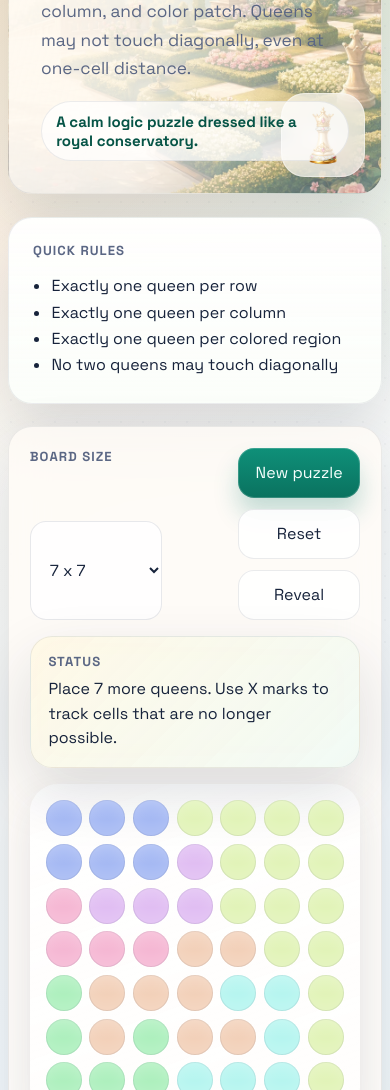
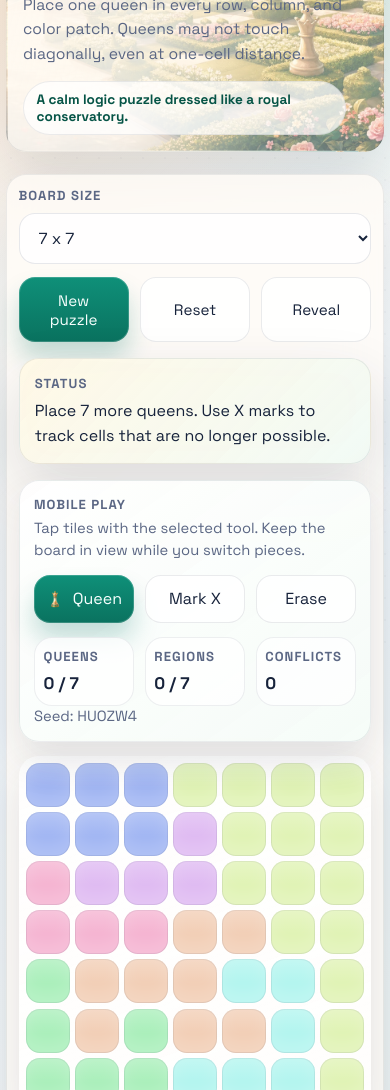
Before and after one commit to buicongnguyen/queens-garden, a website with bundled scripts: page index.html in a window 390 px wide. Shown: the part 183-1273 px from the top of the page. Built offline with nearby package versions, Linux system fonts and the light colour scheme.

Commit message:
Improve mobile gameplay layout

```diff
--- a/index.html
+++ b/index.html
@@ -70,13 +70,54 @@
             </p>
           </div>
 
+          <section class="mobile-hud" aria-label="Mobile play controls">
+            <div class="mobile-hud-head">
+              <p class="status-heading">Mobile play</p>
+              <p class="mobile-hud-tip">
+                Tap tiles with the selected tool. Keep the board in view while
+                you switch pieces.
+              </p>
+            </div>
+            <div class="tool-row mobile-tool-row">
+              <button class="tool-button" data-tool="queen" type="button">
+                <img
+                  class="tool-icon"
+                  src="./assets/queen-token-192.png"
+                  alt=""
+                />
+                Queen
+              </button>
+              <button class="tool-button" data-tool="mark" type="button">
+                Mark X
+              </button>
+              <button class="tool-button" data-tool="erase" type="button">
+                Erase
+              </button>
+            </div>
+            <div class="mobile-stat-grid">
+              <article class="stat-card mobile-stat-card">
+                <p class="stat-label">Queens</p>
+                <p class="stat-value" data-queens-stat>0 / 0</p>
+              </article>
+              <article class="stat-card mobile-stat-card">
+                <p class="stat-label">Regions</p>
+                <p class="stat-value" data-regions-stat>0 / 0</p>
+              </article>
+              <article class="stat-card mobile-stat-card">
+                <p class="stat-label">Conflicts</p>
+                <p class="stat-value" data-conflicts-stat>0</p>
+              </article>
+            </div>
+            <p class="mobile-seed" data-seed-label>Seed: --</p>
+          </section>
+
           <div class="board-shell">
             <div class="board" id="board" aria-label="Queen puzzle board"></div>
           </div>
         </div>
 
         <aside class="side-panel">
-          <section class="panel-card">
+          <section class="panel-card desktop-panel">
             <div class="panel-head">
               <h2>Tools</h2>
               <p>Use the buttons below or press Q, X, and E.</p>
@@ -99,28 +140,28 @@
             </div>
           </section>
 
-          <section class="panel-card">
+          <section class="panel-card desktop-panel">
             <div class="panel-head">
               <h2>Progress</h2>
-              <p id="seed-label">Seed: --</p>
+              <p id="seed-label" data-seed-label>Seed: --</p>
             </div>
             <div class="stat-grid">
               <article class="stat-card">
                 <p class="stat-label">Queens</p>
-                <p class="stat-value" id="queens-stat">0 / 0</p>
+                <p class="stat-value" id="queens-stat" data-queens-stat>0 / 0</p>
               </article>
               <article class="stat-card">
                 <p class="stat-label">Regions</p>
-                <p class="stat-value" id="regions-stat">0 / 0</p>
+                <p class="stat-value" id="regions-stat" data-regions-stat>0 / 0</p>
               </article>
               <article class="stat-card">
                 <p class="stat-label">Conflicts</p>
-                <p class="stat-value" id="conflicts-stat">0</p>
+                <p class="stat-value" id="conflicts-stat" data-conflicts-stat>0</p>
               </article>
             </div>
           </section>
 
-          <section class="panel-card">
+          <section class="panel-card tips-panel">
             <div class="panel-head">
               <h2>How to play</h2>
             </div>
--- a/src/main.js
+++ b/src/main.js
@@ -17,10 +17,10 @@ const newGameButton = document.querySelector("#new-game-button");
 const resetButton = document.querySelector("#reset-button");
 const revealButton = document.querySelector("#reveal-button");
 const statusText = document.querySelector("#status-text");
-const queensStat = document.querySelector("#queens-stat");
-const regionsStat = document.querySelector("#regions-stat");
-const conflictsStat = document.querySelector("#conflicts-stat");
-const seedLabel = document.querySelector("#seed-label");
+const queensStats = [...document.querySelectorAll("[data-queens-stat]")];
+const regionsStats = [...document.querySelectorAll("[data-regions-stat]")];
+const conflictsStats = [...document.querySelectorAll("[data-conflicts-stat]")];
+const seedLabels = [...document.querySelectorAll("[data-seed-label]")];
 const toolButtons = [...document.querySelectorAll("[data-tool]")];
 
 const state = {
@@ -142,24 +142,32 @@ function render() {
 
 function renderTools() {
   for (const button of toolButtons) {
-    button.classList.toggle("is-active", button.dataset.tool === state.activeTool);
+    const isActive = button.dataset.tool === state.activeTool;
+    button.classList.toggle("is-active", isActive);
+    button.setAttribute("aria-pressed", String(isActive));
     button.disabled = state.loading;
   }
 }
 
 function renderStats() {
   if (!state.puzzle || !state.analysis) {
-    queensStat.textContent = "0 / 0";
-    regionsStat.textContent = "0 / 0";
-    conflictsStat.textContent = "0";
-    seedLabel.textContent = "Seed: --";
+    updateText(queensStats, "0 / 0");
+    updateText(regionsStats, "0 / 0");
+    updateText(conflictsStats, "0");
+    updateText(seedLabels, "Seed: --");
     return;
   }
 
-  queensStat.textContent = `${state.analysis.queenCount} / ${state.puzzle.size}`;
-  regionsStat.textContent = `${state.analysis.completedRegions} / ${state.puzzle.size}`;
-  conflictsStat.textContent = String(state.analysis.conflicts.size);
-  seedLabel.textContent = `Seed: ${formatSeed(state.puzzle.seed)}`;
+  updateText(
+    queensStats,
+    `${state.analysis.queenCount} / ${state.puzzle.size}`,
+  );
+  updateText(
+    regionsStats,
+    `${state.analysis.completedRegions} / ${state.puzzle.size}`,
+  );
+  updateText(conflictsStats, String(state.analysis.conflicts.size));
+  updateText(seedLabels, `Seed: ${formatSeed(state.puzzle.seed)}`);
 }
 
 function renderStatus() {
@@ -300,3 +308,9 @@ function nextFrame() {
     requestAnimationFrame(() => resolve());
   });
 }
+
+function updateText(elements, value) {
+  for (const element of elements) {
+    element.textContent = value;
+  }
+}
--- a/styles.css
+++ b/styles.css
@@ -11,6 +11,7 @@
   --shadow: 0 24px 60px rgba(23, 35, 59, 0.14);
   --board-shadow: 0 18px 40px rgba(23, 35, 59, 0.12);
   --cell-gap: 0.45rem;
+  --board-padding: 1rem;
 }
 
 * {
@@ -44,6 +45,8 @@ body::before {
 button,
 select {
   font: inherit;
+  touch-action: manipulation;
+  -webkit-tap-highlight-color: transparent;
 }
 
 .shell {
@@ -285,11 +288,12 @@ h1 {
 .board-shell {
   margin-top: 1rem;
   border-radius: 28px;
-  padding: 1rem;
+  padding: var(--board-padding);
   background:
     linear-gradient(160deg, rgba(255, 255, 255, 0.68), rgba(255, 255, 255, 0.42)),
     rgba(255, 255, 255, 0.46);
   box-shadow: var(--board-shadow);
+  overflow-x: auto;
 }
 
 .board {
@@ -403,6 +407,45 @@ h1 {
   height: 1.15rem;
 }
 
+.mobile-hud {
+  display: none;
+  margin-top: 1rem;
+  padding: 1rem;
+  border-radius: 22px;
+  border: 1px solid rgba(23, 35, 59, 0.08);
+  background:
+    linear-gradient(145deg, rgba(255, 255, 255, 0.9), rgba(244, 252, 248, 0.86)),
+    var(--panel);
+  box-shadow: var(--board-shadow);
+}
+
+.mobile-hud-head {
+  display: grid;
+  gap: 0.35rem;
+}
+
+.mobile-hud-tip,
+.mobile-seed {
+  margin: 0;
+  color: var(--muted);
+  line-height: 1.45;
+}
+
+.mobile-stat-grid {
+  display: grid;
+  grid-template-columns: repeat(3, minmax(0, 1fr));
+  gap: 0.65rem;
+  margin-top: 0.85rem;
+}
+
+.mobile-stat-card {
+  padding: 0.8rem 0.7rem;
+}
+
+.mobile-tool-row {
+  margin-top: 0.85rem;
+}
+
 .side-panel {
   display: grid;
   gap: 1rem;
@@ -475,40 +518,211 @@ h1 {
   .workspace {
     grid-template-columns: 1fr;
   }
+
+  .hero-copy {
+    min-height: 340px;
+  }
+}
+
+@media (max-width: 820px) {
+  :root {
+    --cell-gap: 0.3rem;
+    --board-padding: 0.65rem;
+  }
+
+  .shell {
+    width: min(100% - 1rem, 100%);
+    padding: 0.9rem 0 1.3rem;
+  }
+
+  .hero {
+    gap: 0.9rem;
+  }
+
+  .hero-card,
+  .desktop-panel {
+    display: none;
+  }
+
+  .hero-copy,
+  .board-panel,
+  .panel-card,
+  .status-card {
+    border-radius: 24px;
+  }
+
+  .hero-copy {
+    min-height: 280px;
+    padding: 1.1rem;
+    background-position: left center, 62% center;
+  }
+
+  .eyebrow {
+    font-size: 0.73rem;
+    letter-spacing: 0.12em;
+  }
+
+  h1 {
+    max-width: 9ch;
+    font-size: clamp(2.15rem, 14vw, 3.4rem);
+  }
+
+  .lede {
+    width: min(34ch, calc(100% - 0.5rem));
+    font-size: 0.98rem;
+    line-height: 1.55;
+  }
+
+  .hero-note {
+    max-width: min(94%, 23rem);
+    font-size: 0.85rem;
+    white-space: normal;
+  }
+
+  .hero-seal {
+    top: 0.85rem;
+    right: 0.85rem;
+    width: 72px;
+    padding: 0.5rem;
+    border-radius: 20px;
+  }
+
+  .workspace {
+    gap: 1rem;
+  }
+
+  .board-panel {
+    padding: 0.85rem;
+  }
+
+  .toolbar {
+    align-items: stretch;
+    gap: 0.8rem;
+  }
+
+  .control-group {
+    width: 100%;
+  }
+
+  .select-input {
+    min-width: 0;
+    width: 100%;
+  }
+
+  .button-row {
+    display: grid;
+    grid-template-columns: repeat(3, minmax(0, 1fr));
+    width: 100%;
+  }
+
+  .control-button,
+  .tool-button {
+    min-height: 3rem;
+    padding: 0.85rem 0.9rem;
+  }
+
+  .mobile-hud {
+    display: block;
+    position: sticky;
+    top: 0.55rem;
+    z-index: 4;
+  }
+
+  .mobile-tool-row {
+    display: grid;
+    grid-template-columns: repeat(3, minmax(0, 1fr));
+  }
+
+  .board-shell {
+    margin-top: 0.85rem;
+  }
+
+  .cell {
+    border-radius: 14px;
+  }
+
+  .token-icon {
+    width: 76%;
+    height: 76%;
+  }
+
+  .tips-panel {
+    padding: 1rem;
+  }
+
+  .tips-list {
+    font-size: 0.96rem;
+    line-height: 1.55;
+  }
 }
 
 @media (max-width: 680px) {
   .shell {
-    width: min(100% - 1rem, 100%);
-    padding-top: 1rem;
+    width: min(100% - 0.75rem, 100%);
   }
 
   .hero-copy,
-  .hero-card,
   .board-panel,
-  .panel-card {
-    border-radius: 24px;
+  .panel-card,
+  .mobile-hud,
+  .status-card {
+    border-radius: 20px;
+  }
+
+  .hero-copy {
+    min-height: 250px;
+    padding: 1rem;
   }
 
   .hero-seal {
-    top: auto;
-    right: 1rem;
-    bottom: 1rem;
-    width: 84px;
+    width: 64px;
   }
 
-  .toolbar {
-    align-items: stretch;
+  .hero-note {
+    margin-top: 0.95rem;
+    padding: 0.62rem 0.85rem;
   }
 
-  .button-row,
-  .tool-row,
-  .stat-grid {
-    grid-template-columns: 1fr;
+  .button-row {
+    grid-template-columns: repeat(3, minmax(0, 1fr));
   }
 
-  .button-row,
-  .tool-row {
-    display: grid;
+  .control-button {
+    font-size: 0.95rem;
+  }
+
+  .mobile-tool-row,
+  .mobile-stat-grid {
+    grid-template-columns: repeat(3, minmax(0, 1fr));
+  }
+
+  .board-panel {
+    padding: 0.72rem;
+  }
+
+  .mobile-hud {
+    padding: 0.9rem;
+  }
+
+  .mobile-hud-tip,
+  .mobile-seed {
+    font-size: 0.92rem;
+  }
+
+  .mobile-stat-card {
+    padding: 0.72rem 0.6rem;
+  }
+
+  .mobile-stat-card .stat-value {
+    font-size: 1.05rem;
+  }
+
+  .status-card {
+    padding: 0.95rem;
+  }
+
+  .board-shell {
+    --board-padding: 0.45rem;
+    border-radius: 20px;
   }
 }
```
